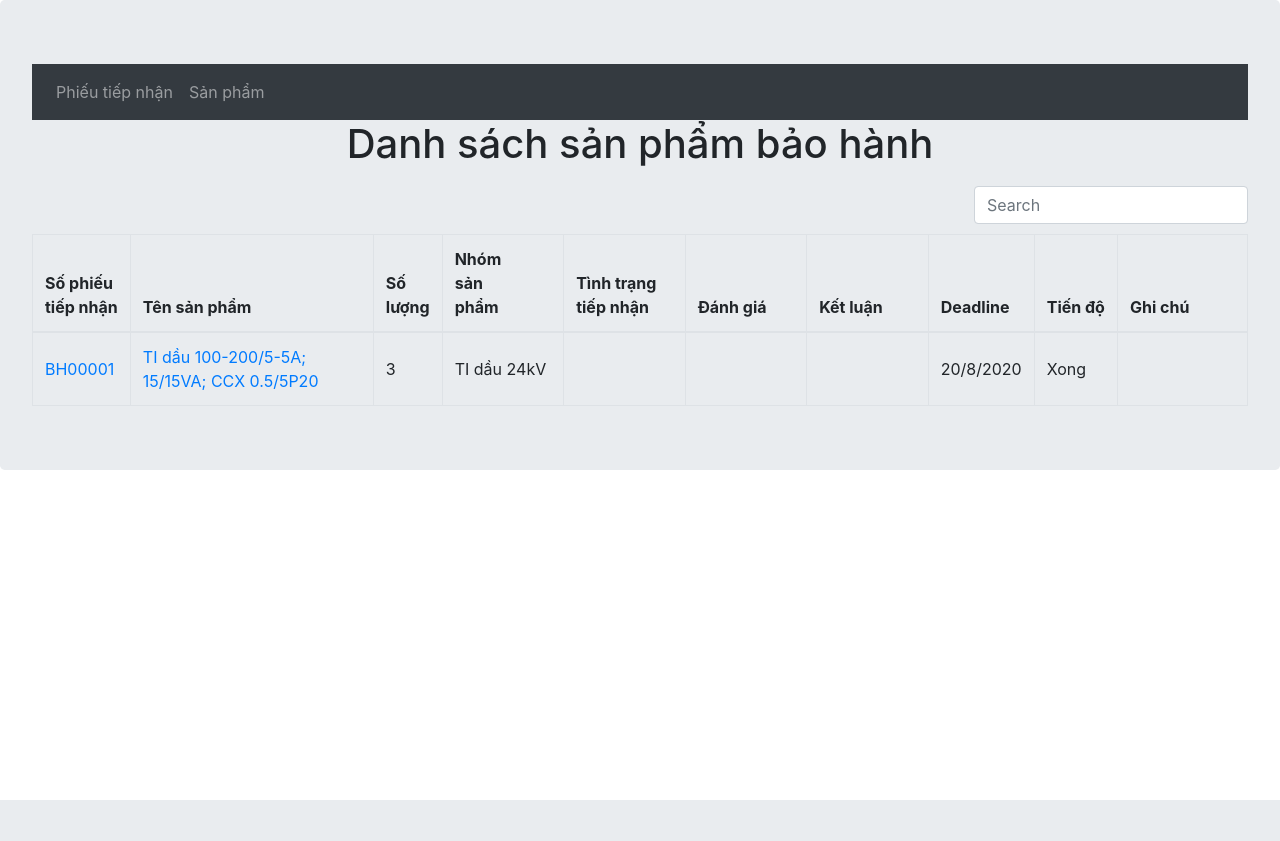
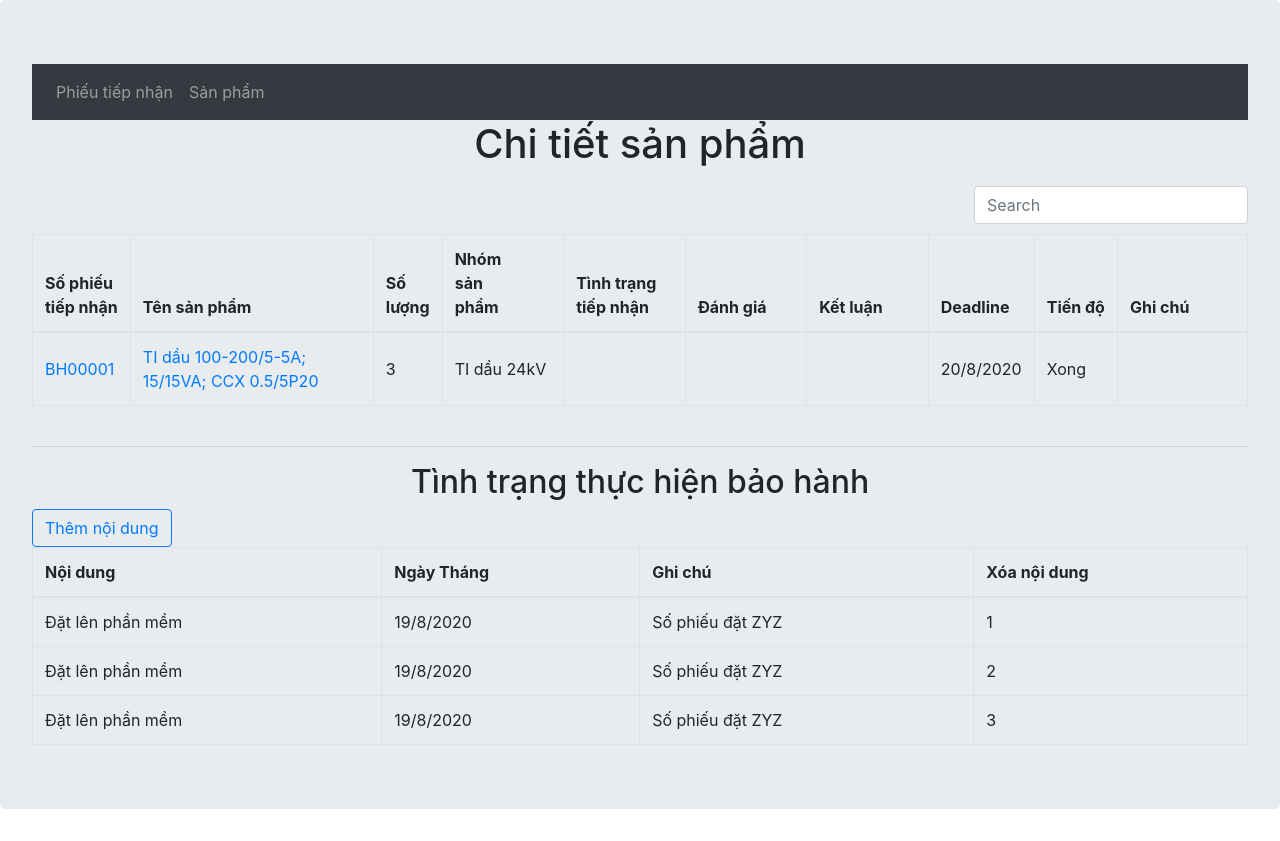
Before and after one commit to Lerros92/emicproject, a Django app: page /warranty/items/1 in a window 1280 px wide. Before the commit the page ends 800 px from the top, so only its background shows below. Run offline with Django 3.2, Linux system fonts and the light colour scheme; data comes from the database, SQL or seed files in the repository; both versions use the stored data as it was after the commit; some libraries are stand-ins or nearby versions.

Commit message:
Add add_log

```diff
--- a/warranty/templates/warranty/item_detail.html
+++ b/warranty/templates/warranty/item_detail.html
@@ -3,7 +3,7 @@
 {% block content %}
 
         {% if item %}
-        <h1 class="text-center">Danh sách sản phẩm bảo hành</h1>
+        <h1 class="text-center">Chi tiết sản phẩm</h1>
         <table data-toggle="table" data-search="true" data-resizable="true">
             <thead>
                 <tr>
@@ -39,5 +39,69 @@
         {% else %}
         <div class="text-center">Chưa có phiếu tiếp nhận nào</div>
         {% endif %}
+        <br>
+        <hr>
+        <h2 class="text-center">Tình trạng thực hiện bảo hành</h2>
+        <button type="button" class="btn btn-outline-primary" data-toggle="modal" data-target="#formModal">Thêm nội dung</button>
+
+        {% if ItemLogs %}
+        <table data-toggle="table" data-resizable="true">
+            <thead>
+                <th>Nội dung</th>
+                <th>Ngày Tháng</th>
+                <th>Ghi chú</th>
+                <th>Xóa nội dung</th>
+            </thead>
+            <tbody>
+                {% for ItemLog in ItemLogs %}
+                <tr>
+                    <td>{{ ItemLog.content }}</td>
+                    <td>{{ ItemLog.date|date:"j/n/Y" }}</td>
+                    <td>{{ ItemLog.note }}</td>
+                    <td>{{ ItemLog.id }}</td>
+                </tr>
+                {% endfor %}
+            </tbody>
+        </table>
+
+        {% else %}
+            <div class="text-center">Chưa có nội dung nào</div>
+        {% endif %}
+
+<div class="modal fade" id="formModal" tabindex="-1" role="dialog" aria-labelledby="formModalLabel" aria-hidden="true">
+    <div class="modal-dialog modal-dialog-scrollable" role="document">
+        <div class="modal-content">
+            <div class="modal-header">
+                <h5 class="modal-title" id="formModalLabel">Thêm nội dung</h5>
+                <button type="button" class="close" data-dismiss="modal" aria-label="Close">
+                    <span aria-hidden="true">&times;</span>
+                </button>
+            </div>
+            <div class="modal-body">
+                <form action="{% url 'warranty:log_add' %}" method="post">{% csrf_token %}
+                    <input type="hidden" name="item" value="{{ item.id }}" required>
+                    <div id="div_id_content" class="form-group">
+                        <label for="id_content" class=" requiredField">Nội dung</label>
+                        <textarea name="content" cols="40" rows="2" class="textarea form-control" required id="id_content"></textarea>
+                    </div>
+
+                    <div id="div_id_date" class="form-group">
+                        <label for="id_date" class=" requiredField">Ngày thực hiện</label>
+                        <input type="date" name="date" class="dateinput form-control" required id="id_date">
+                    </div>
+
+                    <div id="div_id_note" class="form-group">
+                        <label for="id_note" class="">Ghi chú</label>
+                        <textarea name="note" cols="40" rows="2" class="textarea form-control" id="id_note"></textarea>
+                    </div>
+
+
+                    <button type="submit" class="btn btn-primary">Thêm mới</button>
+                </form>
+            </div>
+
+        </div>
+    </div>
+</div>
 
 {% endblock %}
--- a/warranty/urls.py
+++ b/warranty/urls.py
@@ -15,6 +15,7 @@ urlpatterns += [
     path('note/update/<int:pk>', views.NoteUpdate.as_view(), name='note_update'),
     # path('author/<int:pk>/delete/', views.AuthorDelete.as_view(), name='author_delete'),
 ]
+
 #ITEMS URLS:
 urlpatterns += [
     path('items/add/', views.AddItem, name = 'item_add'),
@@ -22,3 +23,9 @@ urlpatterns += [
     path('items/<int:pk>', views.ItemDetailView.as_view(), name = 'item_detail'),
     path('items/edit/<int:pk>', views.ItemUpdate.as_view(), name = 'item_edit'),
 ]
+
+#ITEM LOG URLS:
+urlpatterns += [
+    path('log/add/', views.LogCreate, name = 'log_add'),
+
+]
--- a/warranty/views.py
+++ b/warranty/views.py
@@ -5,8 +5,7 @@ from django.views.generic.edit import CreateView, UpdateView, DeleteView
 from django.urls import reverse_lazy
 from django.http import HttpResponse
 from .models import Note, Item
-from .forms import NoteCreateForm, ItemAddForm, NoteUpdateForm, ItemUpdateForm
-from .forms import DateInput
+from .forms import NoteCreateForm, ItemAddForm, NoteUpdateForm, ItemUpdateForm, LogCreateForm
 # Create your views here.
 
 #Replace default DateInput
@@ -110,3 +109,19 @@ class NoteUpdate(UpdateView):
 
 class ItemDetailView(generic.DetailView):
     model = Item
+
+    def get_context_data(self, **kwargs):
+        context = super().get_context_data(**kwargs)
+        context['ItemLogs']=self.object.log.all()
+        return context
+
+#Item log Create:
+
+def LogCreate(request):
+    if request.method == 'POST':
+        form = LogCreateForm(request.POST)
+        if form.is_valid():
+            form.save()
+            return redirect('warranty:item_detail', pk = form.cleaned_data["item"].id)
+        else:
+            return HttpResponse('Invalid form')
```
Also changed, not shown: warranty/forms.py (+10 -1 lines), db.sqlite3.
